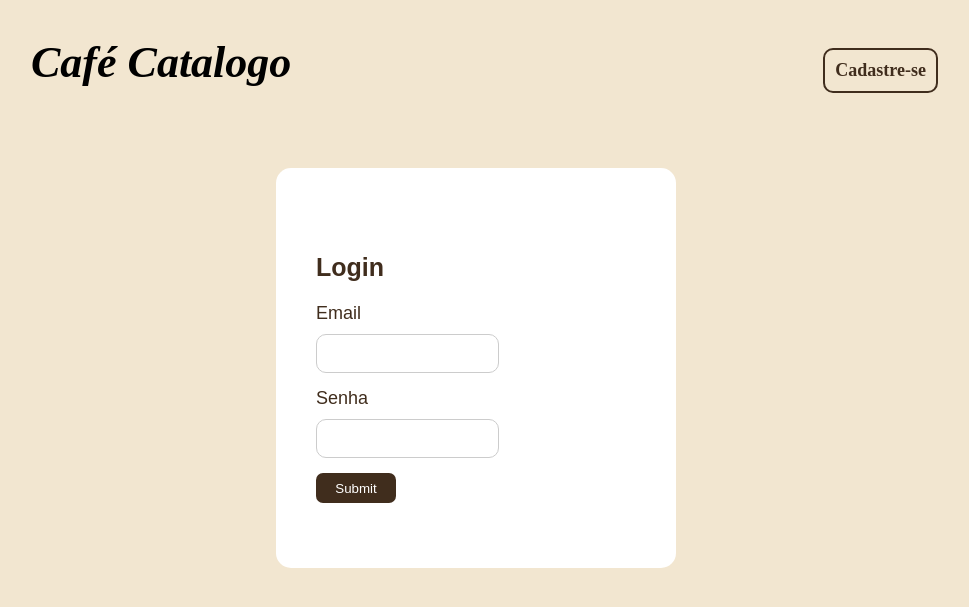
After one commit to hellengod/PP-Catalogo-Cafeteria, a PHP site: page /login.php in a window 1280 px wide. The commit adds this page. Shown: the top 607 px of the page, without its empty margins (164-1133 px from the left). Run offline with PHP 8.4, Linux system fonts and the light colour scheme.

Commit message:
feat: login page

```diff
--- a/css/styles.css
+++ b/css/styles.css
@@ -129,6 +129,19 @@ img {
     margin-top: 40px;
 }
 
+.button-cadastro {
+    color: #402D1D;
+    padding: 10px;
+    background-color: #F2E6D0;
+    text-align: center;
+    font-size: 18px;
+    border-radius: 10px;
+    border: 2px solid #402D1D;
+    font-weight: 800;
+    align-self: flex-start;
+    margin-top: 40px;
+}
+
 .form-section {
     display: flex;
     justify-content: center;
@@ -144,6 +157,24 @@ img {
     align-items: center;
     width: 500px;
     height: 550px;
+    border-radius: 15px;
+}
+
+.form-section-login {
+    display: flex;
+    justify-content: center;
+    align-items: center;
+    width: auto;
+
+}
+
+.form-login {
+    background-color: white;
+    display: flex;
+    justify-content: flex-start;
+    align-items: center;
+    width: 400px;
+    height: 400px;
     border-radius: 15px;
 }
 
@@ -165,7 +196,37 @@ img {
 
 }
 
+.input-email {
+    display: flex;
+    flex-direction: column;
+    gap: 10px;
+    margin-bottom: 15px;
+    margin-left: 40px;
+
+}
+
+.input-senha {
+    display: flex;
+    flex-direction: column;
+    gap: 10px;
+    margin-bottom: 15px;
+    margin-left: 40px;
+
+}
+
 .input-form-nome {
+    height: 35px;
+    border-radius: 10px;
+    border: 0.5px solid #ccc;
+}
+
+.input-form-email {
+    height: 35px;
+    border-radius: 10px;
+    border: 0.5px solid #ccc;
+}
+
+.input-form-senha {
     height: 35px;
     border-radius: 10px;
     border: 0.5px solid #ccc;
@@ -204,31 +265,44 @@ img {
 .label-form-preco {
     color: #402D1D;
     font-size: 18px;
-    font-family:Arial, Helvetica, sans-serif;
+    font-family: Arial, Helvetica, sans-serif;
 }
+
 .label-form-nome {
     color: #402D1D;
     font-size: 18px;
-    font-family:Arial, Helvetica, sans-serif;
+    font-family: Arial, Helvetica, sans-serif;
+}
+
+.label-form-email {
+    color: #402D1D;
+    font-size: 18px;
+    font-family: Arial, Helvetica, sans-serif;
+}
+
+.label-form-senha {
+    color: #402D1D;
+    font-size: 18px;
+    font-family: Arial, Helvetica, sans-serif;
 }
 
 .label-form-desc {
     color: #402D1D;
     font-size: 18px;
-    font-family:Arial, Helvetica, sans-serif;
+    font-family: Arial, Helvetica, sans-serif;
 }
 
 .label-form-img {
     color: #402D1D;
     font-size: 18px;
-    font-family:Arial, Helvetica, sans-serif;
+    font-family: Arial, Helvetica, sans-serif;
 }
 
 .titulo-form {
     margin-left: 40px;
     color: #402D1D;
     font-size: 25px;
-    font-family:Arial, Helvetica, sans-serif;
+    font-family: Arial, Helvetica, sans-serif;
 }
 
 .input-envia {
--- /dev/null
+++ b/login.php
@@ -0,0 +1,47 @@
+<!DOCTYPE html>
+<html lang="en">
+
+<head>
+    <meta charset="UTF-8">
+    <meta name="viewport" content="width=device-width, initial-scale=1.0">
+    <title>Cafe</title>
+    <link rel="stylesheet" href="css\styles.css">
+
+</head>
+
+<body>
+    <main>
+        <header>
+            <div class="header-container">
+                <h1 id="titulo-header">Café Catalogo</h1>
+            </div>
+            <a class="button-cadastro">Cadastre-se</a>
+        </header>
+
+
+        <section class="form-section-login">
+            <div class="form-login">
+                <form class="input-form-login">
+
+                    <h2 class="titulo-form">Login</h2>
+                    <div class="input-email">
+                        <label class="label-form-email" for="email">Email</label>
+                        <input name="email" class="input-form-email" type="email">
+                    </div>
+                    <div class="input-email">
+                        <label class="label-form-senha" for="senha">Senha</label>
+                        <input name="senha" class="input-form-senha" type="password">
+                    </div>
+                    <div class="input-envia">
+                        <input class="input-form-envia" type="submit">
+                    </div>
+                </form>
+            </div>
+        </section>
+
+    </main>
+
+
+</body>
+
+</html>
```
